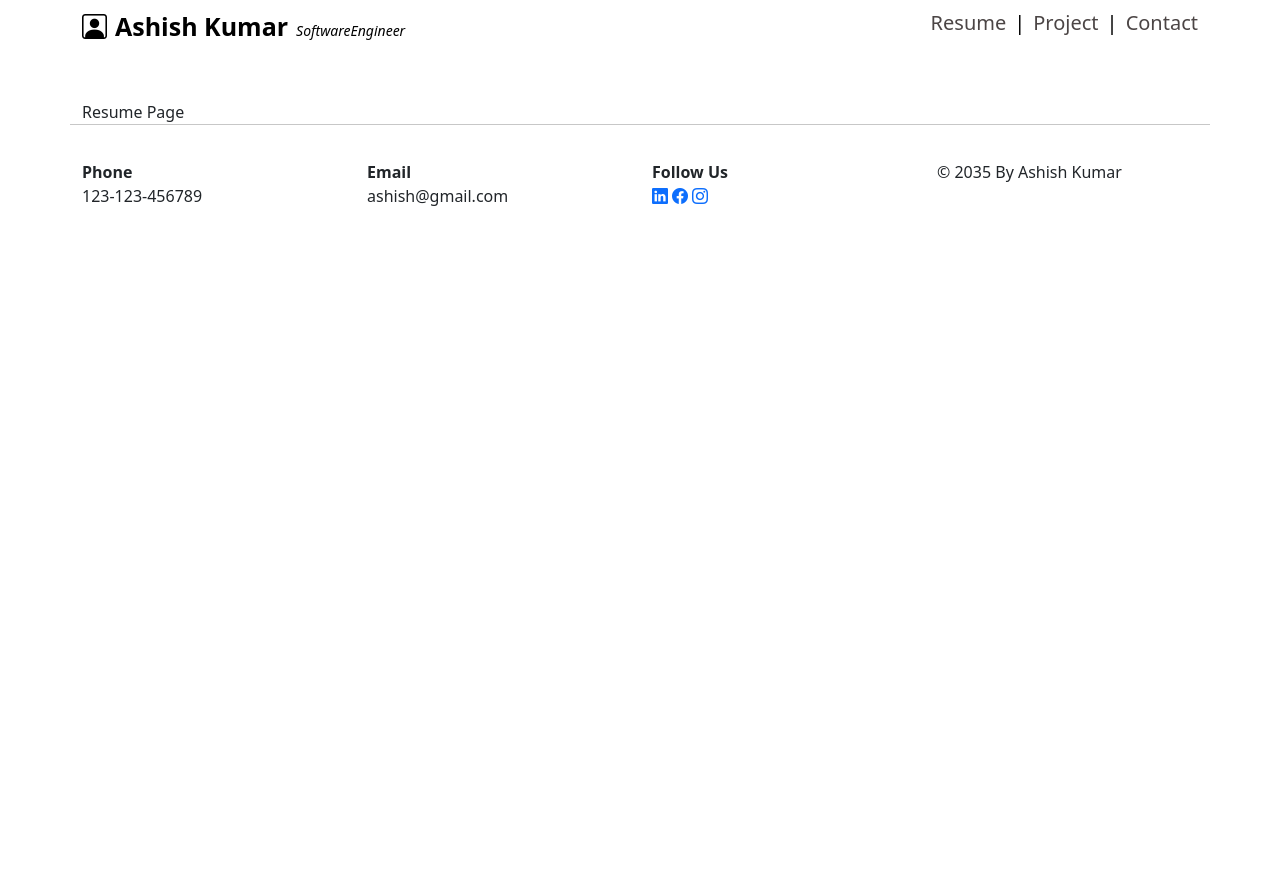
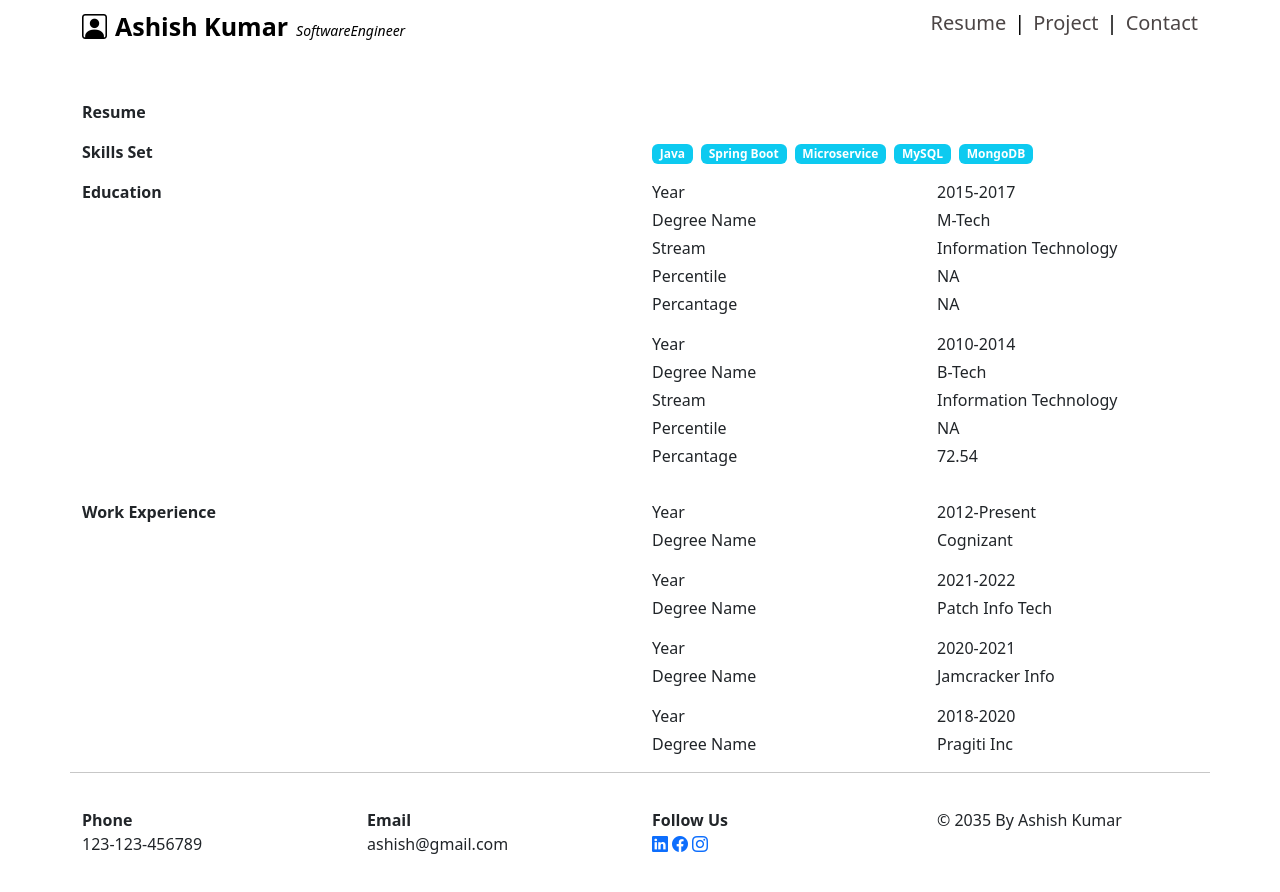
Before and after one commit to ashish-mt05/portfolio-cv, a React (Create React App) app: page /resume in a window 1280 px wide. Shown: the top 892 px of the page. Before the commit the page ends 800 px from the top, so only its background shows below. Built offline with nearby package versions, Linux system fonts and the light colour scheme.

Commit message:
passing data from react

```diff
--- /dev/null
+++ b/src/component/Education.js
@@ -0,0 +1,60 @@
+import React from 'react'
+import App from './../App';
+
+export default function Education() {
+    const educationData = [
+        {
+            'educationYear': '2015-2017',
+            'degree': 'M-Tech',
+            'stream': 'Information Technology',
+            'percentile ': '7.54',
+            'percentage': null
+        },
+        {
+            'educationYear': '2010-2014',
+            'degree': 'B-Tech',
+            'stream': 'Information Technology',
+            'percentile ': null,
+            'percentage': '72.54',
+        }
+    ]
+    return (
+            <div>
+                {/* Using map to iterate over the array and render list items */}
+                {educationData.map((item, index) => (
+                    <>
+                        <div className='row mb-1'>
+                            <div className='col-md-6'>Year</div>
+                            <div className='col-md-6'>{item.educationYear}</div>
+                        </div>
+                        <div className='row mb-1'>
+                            <div className='col-md-6'>Degree Name</div>
+                            <div className='col-md-6'>{item.degree}</div>
+                        </div>
+                        <div className='row mb-1'>
+                            <div className='col-md-6'>Stream</div>
+                            <div className='col-md-6'>{item.stream}</div>
+                        </div>
+                        <div className='row mb-1'>
+                            <div className='col-md-6'>Percentile</div>
+                            {
+                            item.percentile == null ?
+                                <div className='col-md-6'>NA</div>
+                                : <div className='col-md-6'>{item.percentile}</div>
+                            }
+                        </div>
+                        <div className='row mb-3'>
+                            <div className='col-md-6'>Percantage</div>
+                            {
+                            item.percentage == null ?
+                                <div className='col-md-6'>NA</div>
+                                : <div className='col-md-6'>{item.percentage}</div>
+
+                            }
+                        </div>
+
+                    </>
+                ))}
+            </div>
+    )
+}
--- a/src/component/Project.js
+++ b/src/component/Project.js
@@ -3,13 +3,65 @@ import Header from './Header'
 import Footer from './Footer'
 
 export default function Project() {
+  const projectInfo = [
+    {
+      'projectYear': '2018-2020',
+      'projectName': 'XYZ',
+      'technologyUsed': ['java', 'spring boot'],
+      'rollResponsibility ': 'aaddd sdasda',
+      'projectDescription': 'xyz asasca'
+    },
+    {
+      'projectYear': '2020-2021',
+      'projectName': 'ABC',
+      'technologyUsed': ['java', 'spring boot'],
+      'rollResponsibility ': 'abc djbasdka asdjasdk',
+      'projectDescription': 'abc asasa'
+    }
+  ]
   return (
     <div>
       <Header />
       <div className='container'>
+        <div className='row' >
+          <div className='col-md-12 mb-4'>
+            <strong>Projects</strong>
+          </div>
+        </div>
         <div className='row'>
           <div className='col-md-12'>
-            Project Page
+            <div>
+              {projectInfo.map((item, index) => (
+                <>
+                  <div className='row mb-1'>
+                    <div className='col-md-6'>Year</div>
+                    <div className='col-md-6'>{item.projectYear}</div>
+                  </div>
+                  <div className='row mb-1'>
+                    <div className='col-md-6'>Project Name</div>
+                    <div className='col-md-6'>{item.projectName}</div>
+                  </div>
+                  <div className='row mb-1'>
+                    <div className='col-md-6'>Technology Used</div>
+                    <div className='col-md-6'>
+                      {item.technologyUsed.map((technology, index) => (
+                        <span key={index}>
+                          <span className="me-2">{technology}</span>
+                        </span>
+                      ))}
+                    </div>
+                  </div>
+                  <div className='row mb-1'>
+                    <div className='col-md-6'>Rolls & Responsibility</div>
+                    <div className='col-md-6'>{item.rollResponsibility}</div>
+                  </div>
+                  <div className='row mb-3'>
+                    <div className='col-md-6'>Project Description</div>
+                    <div className='col-md-6'>{item.projectDescription}</div>
+                  </div>
+                </>
+              ))}
+            </div>
           </div>
         </div>
       </div>
--- a/src/component/Resume.js
+++ b/src/component/Resume.js
@@ -1,15 +1,37 @@
 import React from 'react'
 import Header from './Header'
 import Footer from './Footer'
+import { Button } from 'react-bootstrap'
+import SkillSet from './SkillSet'
+import Education from './Education'
+import WorkExperience from './WorkExperience'
 
 export default function Resume() {
   return (
     <div>
       <Header />
       <div className='container'>
-        <div className='row'>
+        <div className='row' >
           <div className='col-md-12'>
-            Resume Page
+            <strong>Resume</strong>
+          </div>
+        </div>
+        <div className='row pt-3' id="skillset">
+          <div className='col-md-6'><strong>Skills Set</strong></div>
+          <div className='col-md-6'>
+            <SkillSet />
+          </div>
+        </div>
+        <div className='row pt-3' id="education">
+          <div className='col-md-6'><strong>Education</strong></div>
+          <div className='col-md-6'>
+            <Education />
+          </div>
+        </div>
+        <div className='row pt-3' id="workexperience">
+          <div className='col-md-6'><strong>Work Experience</strong></div>
+          <div className='col-md-6'>
+            <WorkExperience />
           </div>
         </div>
       </div>
--- /dev/null
+++ b/src/component/SkillSet.js
@@ -0,0 +1,14 @@
+import React from 'react'
+
+export default function SkillSet() {
+    const skillset = ['Java', 'Spring Boot', 'Microservice', 'MySQL', 'MongoDB'];
+    return (
+        <>
+            {skillset.map((item, index) => (
+                <span key={index}>
+                    <span className="badge badge-pill bg-info me-2">{item}</span>
+                </span>
+            ))}
+        </>
+    )
+}
--- /dev/null
+++ b/src/component/WorkExperience.js
@@ -0,0 +1,38 @@
+import React from 'react'
+
+export default function WorkExperience() {
+    const WorkExperienceData = [
+        {
+            'experienceYear': '2012-Present',
+            'compnayName': 'Cognizant',
+        },
+        {
+            'experienceYear': '2021-2022',
+            'compnayName': 'Patch Info Tech',
+        },
+        {
+            'experienceYear': '2020-2021',
+            'compnayName': 'Jamcracker Info',
+        },
+        {
+            'experienceYear': '2018-2020',
+            'compnayName': 'Pragiti Inc',
+        }
+    ]
+    return (
+        <div>
+            {WorkExperienceData.map((item, index) => (
+                <>
+                    <div className='row mb-1'>
+                        <div className='col-md-6'>Year</div>
+                        <div className='col-md-6'>{item.experienceYear}</div>
+                    </div>
+                    <div className='row mb-3'>
+                        <div className='col-md-6'>Degree Name</div>
+                        <div className='col-md-6'>{item.compnayName}</div>
+                    </div>
+                </>
+            ))}
+        </div>
+    )
+}
```
